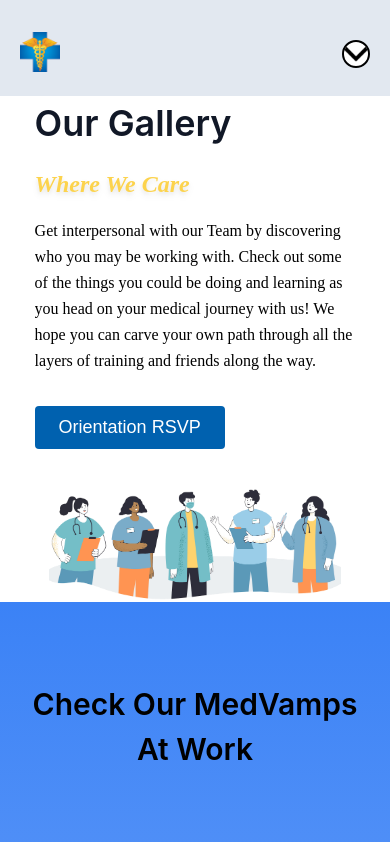
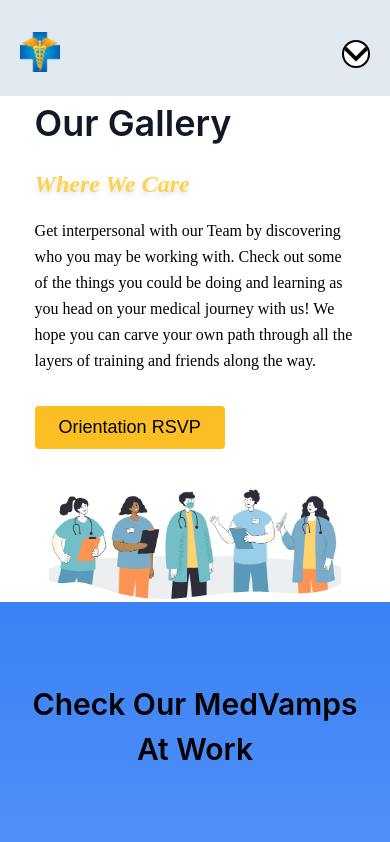
Before and after one commit to AnthonyC233/Medcare-Remodel, a React (Create React App) app: page /gallery in a window 390 px wide. Shown: the top 842 px of the page. Built offline with nearby package versions, Linux system fonts and the light colour scheme; the HTML template or start-up script is replaced by a standard one.

Commit message:
Better responsive for bigger wider screen sizes

```diff
--- a/src/components/Grid (Services)/serviceHeader.js
+++ b/src/components/Grid (Services)/serviceHeader.js
@@ -93,6 +93,9 @@ function ServiceHeader() {
 
           // BASE
           w-1/2 pl-20
+
+          // 1880px | 3xl
+          3xl:text-left 3xl:items-start
 
           // SMALL SCREEN
           sm:pl-0
--- a/src/components/Header (Contact)/Header.js
+++ b/src/components/Header (Contact)/Header.js
@@ -120,6 +120,9 @@ function Header() {
       // Base
         flex-grow w-1/2 pl-24 flex flex-col items-center text-center
         lg:p-12
+
+        // 1880px | 3xl
+        3xl:text-left 3xl:items-start
 
       // 1535px | 2xl
         2xl:items-start 2xl:text-left
--- a/src/components/Header (Gallery)/Header.js
+++ b/src/components/Header (Gallery)/Header.js
@@ -44,6 +44,9 @@ function Header() {
 
         // Base
           flex-grow w-1/2 pl-24 flex flex-col items-center text-center
+
+          // 1880px | 3xl
+          3xl:text-left 3xl:items-start
 
         // 1535px | 2xl
           2xl:items-start 2xl:text-left
@@ -131,7 +134,7 @@ function Header() {
               target="_blank"
               rel="noreferrer"
             >
-              <button className="inline-flex text-white bg-galleryButton border-0 py-2 px-6 focus:outline-none hover:bg-blue-400 rounded text-lg">
+              <button className="inline-flex text-black bg-amber-400 border-0 py-2 px-6 focus:outline-none hover:bg-blue-400 rounded text-lg">
                 Orientation RSVP
               </button>
             </a>
--- a/src/components/Header/Header.js
+++ b/src/components/Header/Header.js
@@ -25,7 +25,6 @@ function Header() {
       // 639px | sm
         sm:pb-0
 
-
       "
       >
         {/* Text Div */}
@@ -35,6 +34,9 @@ function Header() {
 
         // Base
           flex-grow w-1/2 pl-24 flex flex-col items-center text-center
+
+          // 1880px | 3xl
+          3xl:text-left 3xl:items-start
 
         // 1535px | 2xl
           2xl:items-start 2xl:text-left
@@ -96,6 +98,8 @@ function Header() {
 
           // Base
           flex justify-center relative
+
+
 
           // 639px | sm
             sm:items-center sm:w-fit
```
